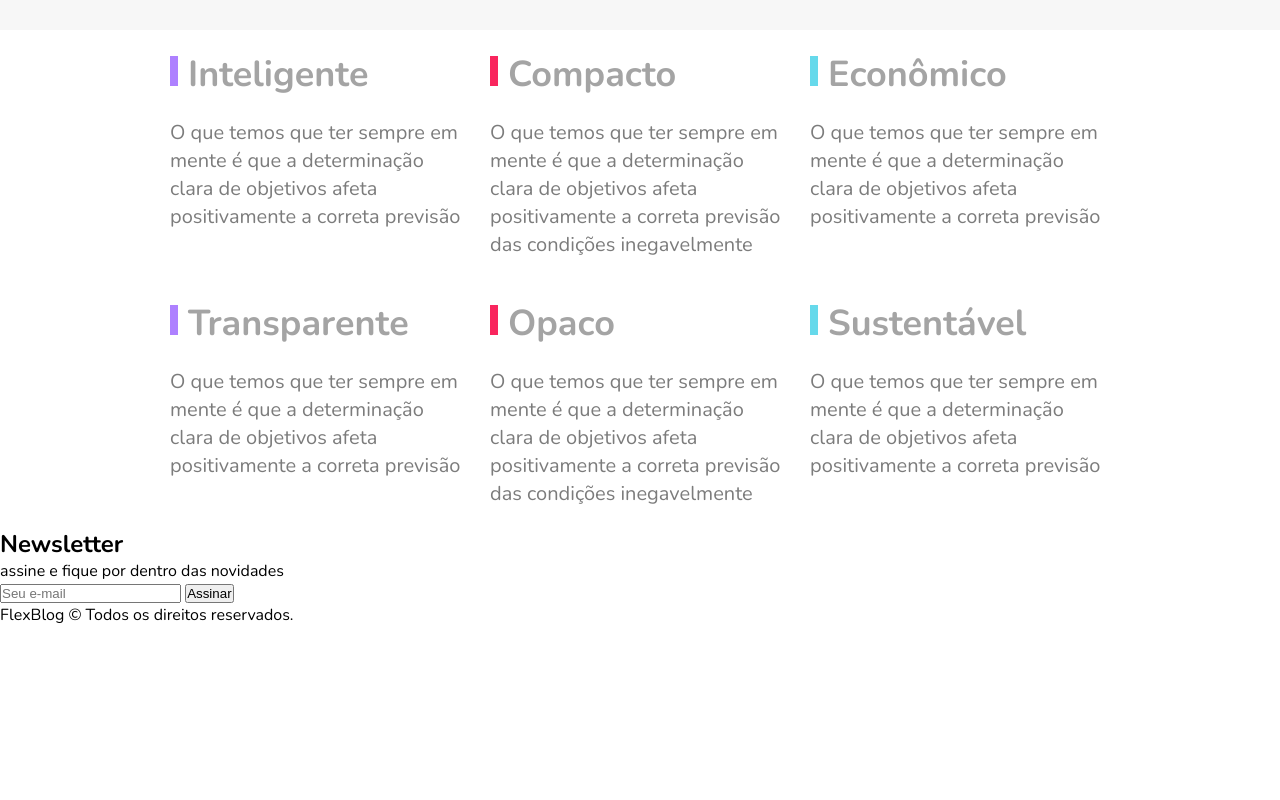
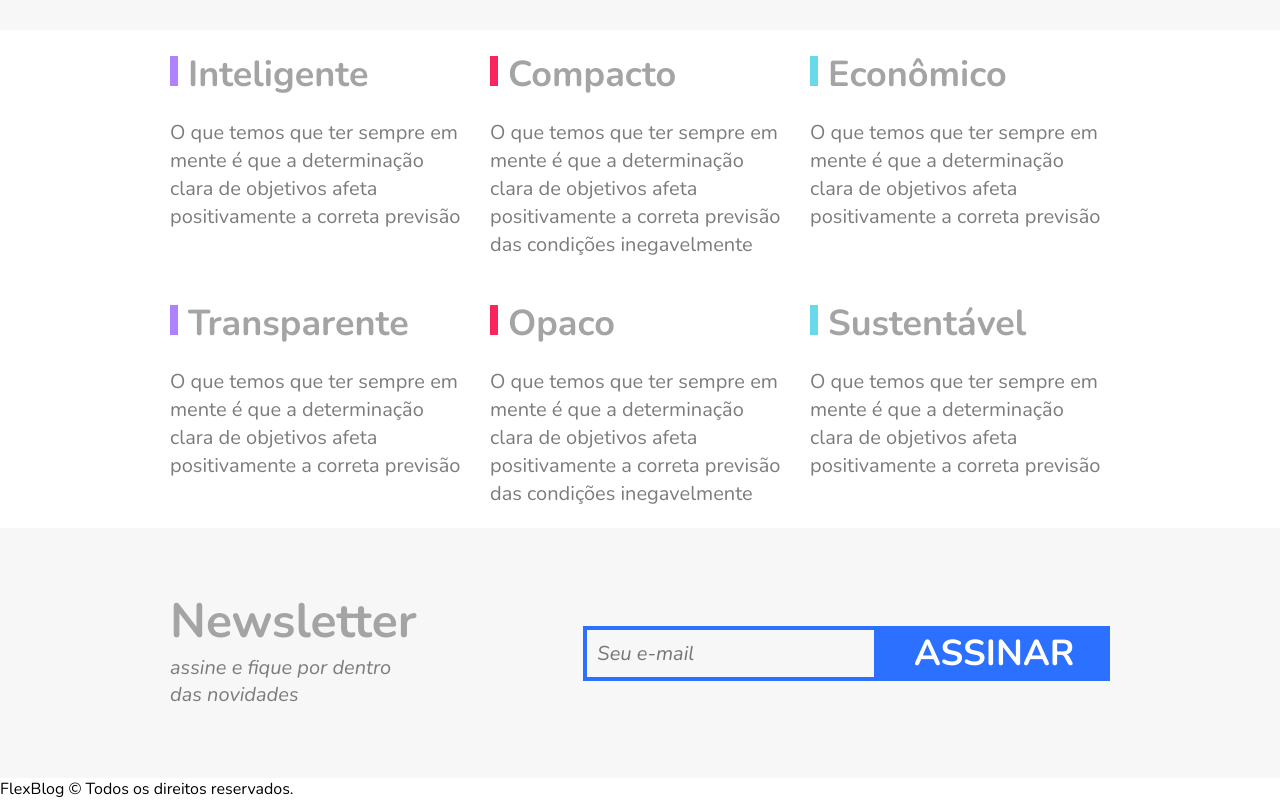
Before and after one commit to BHzdev/flexblog, a plain HTML site: page index.html in a window 1280 px wide. Shown: the part 2531-3331 px from the top of the page. Before the commit the page ends 3157 px from the top, so only its background shows below. Drawn offline with nearby package versions, Linux system fonts and the light colour scheme.

Commit message:
add newsletter css, sessão newsletter finalizada

```diff
--- a/css/style.css
+++ b/css/style.css
@@ -329,3 +329,73 @@ img {
   line-height: 1.4;
   color: #7c7c7c;
 }
+
+/*Newsletter*/
+.newsletter {
+  background: #f7f7f7;
+  padding: 60px calc((100% - 960px) / 2);
+  display: flex;
+  flex-wrap: wrap;
+}
+
+.newsletter-info {
+  flex: 1 1 260px;
+  margin: 0 10px;
+}
+
+.newsletter-info h1 {
+  font-size: 3rem;
+  color: #a4a4a4;
+}
+
+.newsletter-info p {
+  font-size: 1.25rem;
+  font-style: italic;
+  max-width: 230px;
+  color: #7c7c7c;
+  margin-bottom: 10px;
+}
+
+.newsletter-form {
+  flex: 2 1 260px;
+  margin: 0 10px;
+  align-self: center;
+  display: flex;
+  flex-wrap: wrap;
+}
+
+.newsletter-form input {
+  flex: 3 1 200px;
+  font-size: 1.25rem;
+  color: #7c7c7c;
+  font-style: italic;
+  font-family: "Nunito", Helvetica, Arial, sans-serif;
+  border: 4px solid #2c70ff;
+  background: transparent;
+  padding: 10px;
+  border-radius: 0px;
+}
+
+.newsletter-form button {
+  flex: 1 1 200px;
+  font-family: "Nunito", Helvetica, Arial, sans-serif;
+  font-size: 2.25rem;
+  font-weight: bold;
+  text-transform: uppercase;
+  background: #2c70ff;
+  color: white;
+  cursor: pointer;
+  border: none;
+}
+
+@media (max-width: 600px) {
+  .newsletter-form {
+    padding: 2px;
+  }
+  .newsletter-form input {
+    padding: 2px;
+  }
+  .newsletter-form button {
+    font-size: 1.5rem;
+  }
+}
```
